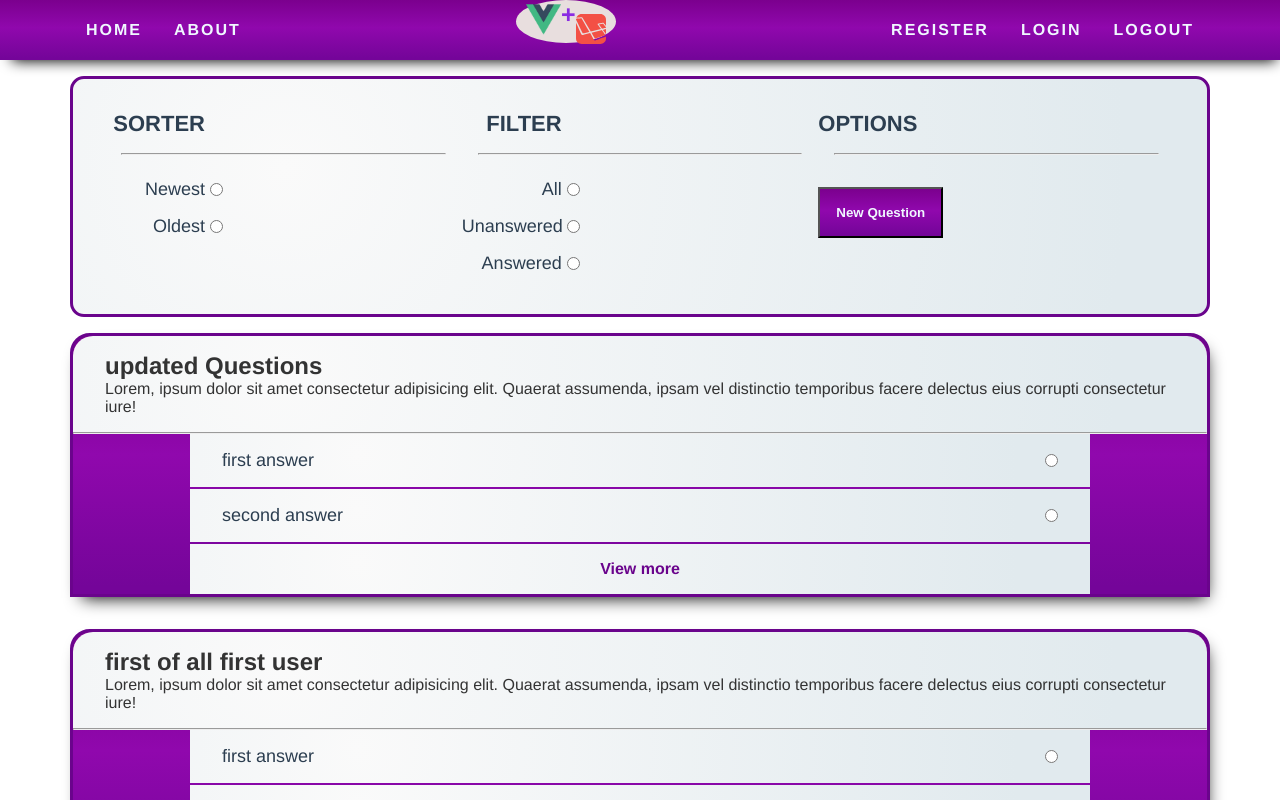
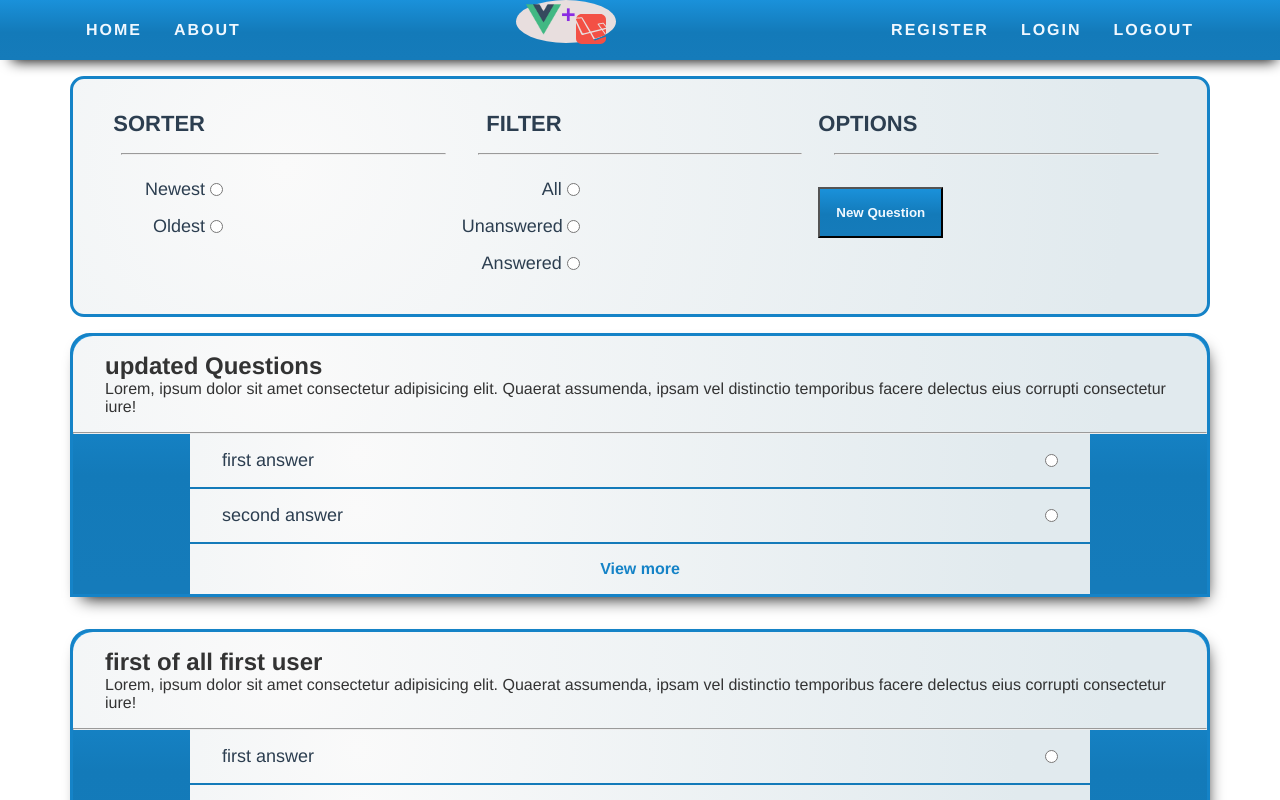
Before and after one commit to eevan7a9/voting-system, a Vue app in the folder voting-frontend/: page /login in a window 1280 px wide. Shown: the top 800 px of the page. Built offline with nearby package versions, Linux system fonts and the light colour scheme.

Commit message:
added login

```diff
--- a/voting-frontend/src/assets/css/style.css
+++ b/voting-frontend/src/assets/css/style.css
@@ -53,9 +53,9 @@
 .bg-bluedient {
   background: linear-gradient(
     0deg,
-    rgba(34, 50, 175, 1) 3%,
-    rgba(60, 57, 204, 1) 50%,
-    rgba(66, 3, 214, 1) 100%
+    rgba(21, 123, 186, 1) 3%,
+    rgba(19, 122, 185, 1) 46%,
+    rgba(26, 145, 218, 1) 100%
   );
 }
 .bg-purpledient {
--- a/voting-frontend/src/components/Navbar.vue
+++ b/voting-frontend/src/components/Navbar.vue
@@ -1,5 +1,5 @@
 <template>
-  <div id="nav" class="bg-purpledient">
+  <div id="nav" class="bg-bluedient">
     <div class="container tx-upp fw-bold ls-2">
       <div class="left-nav">
         <router-link to="/" class="nav-item light padx-1">Home</router-link>
@@ -24,7 +24,7 @@
       </div>
     </div>
     <div
-      class="mobile-nav bg-purpledient tx-upp fw-bold ls-2"
+      class="mobile-nav bg-bluedient tx-upp fw-bold ls-2"
       :style="mobile_nav ? 'display:flex;' : 'display:none;'"
       @click="NavTrigger"
     >
--- a/voting-frontend/src/components/questions/QuestionsFilter.vue
+++ b/voting-frontend/src/components/questions/QuestionsFilter.vue
@@ -35,7 +35,7 @@
     <div class="Options">
       <h2 class="tx-upp fs-large">options</h2>
       <hr class="mgy-1 mgx-1" />
-      <button class="pady-1 padx-1 mgt-1 bg-purpledient light fw-bolder pointer">New Question</button>
+      <button class="pady-1 padx-1 mgt-1 bg-bluedient light fw-bolder pointer">New Question</button>
     </div>
   </div>
 </template>
@@ -53,7 +53,7 @@ export default {
 
 <style scoped>
 .wrapper {
-  border: 3px solid rgb(106, 4, 140);
+  border: 3px solid #1583c7;
   display: grid;
   grid-template-columns: repeat(3, 1fr);
 }
--- a/voting-frontend/src/components/questions/QuestionsList.vue
+++ b/voting-frontend/src/components/questions/QuestionsList.vue
@@ -1,7 +1,7 @@
 <template>
   <div>
     <div
-      class="wrapper bg-purpledient mgt-1 mgb-2"
+      class="wrapper bg-bluedient mgt-1 mgb-2"
       v-for="(question, index) in allQuestions"
       :key="index"
     >
@@ -47,7 +47,7 @@ export default {
 
 <style scoped>
 .wrapper {
-  border: 3px solid rgb(106, 4, 140);
+  border: 3px solid #1583c7;
   border-top-right-radius: 20px;
   border-top-left-radius: 20px;
   -webkit-box-shadow: 4px 9px 17px -8px #000000;
@@ -69,6 +69,6 @@ export default {
   text-align: center;
   margin-left: auto;
   margin-right: auto;
-  color: rgb(106, 4, 140);
+  color: #1583c7;
 }
 </style>
--- a/voting-frontend/src/views/Login.vue
+++ b/voting-frontend/src/views/Login.vue
@@ -1,5 +1,24 @@
 <template>
-  <h1>{{ login }}</h1>
+  <div>
+    <div class="wrapper pady-2 mgt-3 bg-lightdient borad-1">
+      <form @submit="submit">
+        <div class="email-container mgt-2 padx-1">
+          <label for="email" class="tx-upp padx-1 pady-1">email</label>
+          <input type="email" class="fs-20" v-model="email" id="email" />
+        </div>
+        <div class="password-container mgt-2 padx-1">
+          <label for="password" class="tx-upp padx-1 pady-1">password</label>
+          <input type="password" class="fs-20" v-model="password" id="password" />
+        </div>
+        <div class="submit-container pady-3">
+          <button
+            type="submit"
+            class="pady-1 padx-2 borad-1 bg-bluedient light fs-20 pointer"
+          >Submit</button>
+        </div>
+      </form>
+    </div>
+  </div>
 </template>
 
 <script>
@@ -7,11 +26,44 @@ export default {
   name: "Login",
   data() {
     return {
-      login: "login"
+      email: "",
+      password: ""
     };
+  },
+  methods: {
+    submit(e) {
+      e.preventDefault();
+      alert(`${this.email} ${this.password}`);
+    }
   }
 };
 </script>
 
-<style>
+<style scoped>
+.wrapper {
+  border: 3px solid #1583c7;
+  /* width: 80%; */
+}
+.email-container,
+.password-container {
+  display: grid;
+  grid-template-columns: 200px 1fr;
+}
+.email-container label,
+.password-container label {
+  text-align: right;
+}
+.submit-container {
+  text-align: center;
+}
+@media (max-width: 600px) {
+  .email-container,
+  .password-container {
+    grid-template-columns: 1fr;
+  }
+  .email-container label,
+  .password-container label {
+    text-align: center;
+  }
+}
 </style>
```
